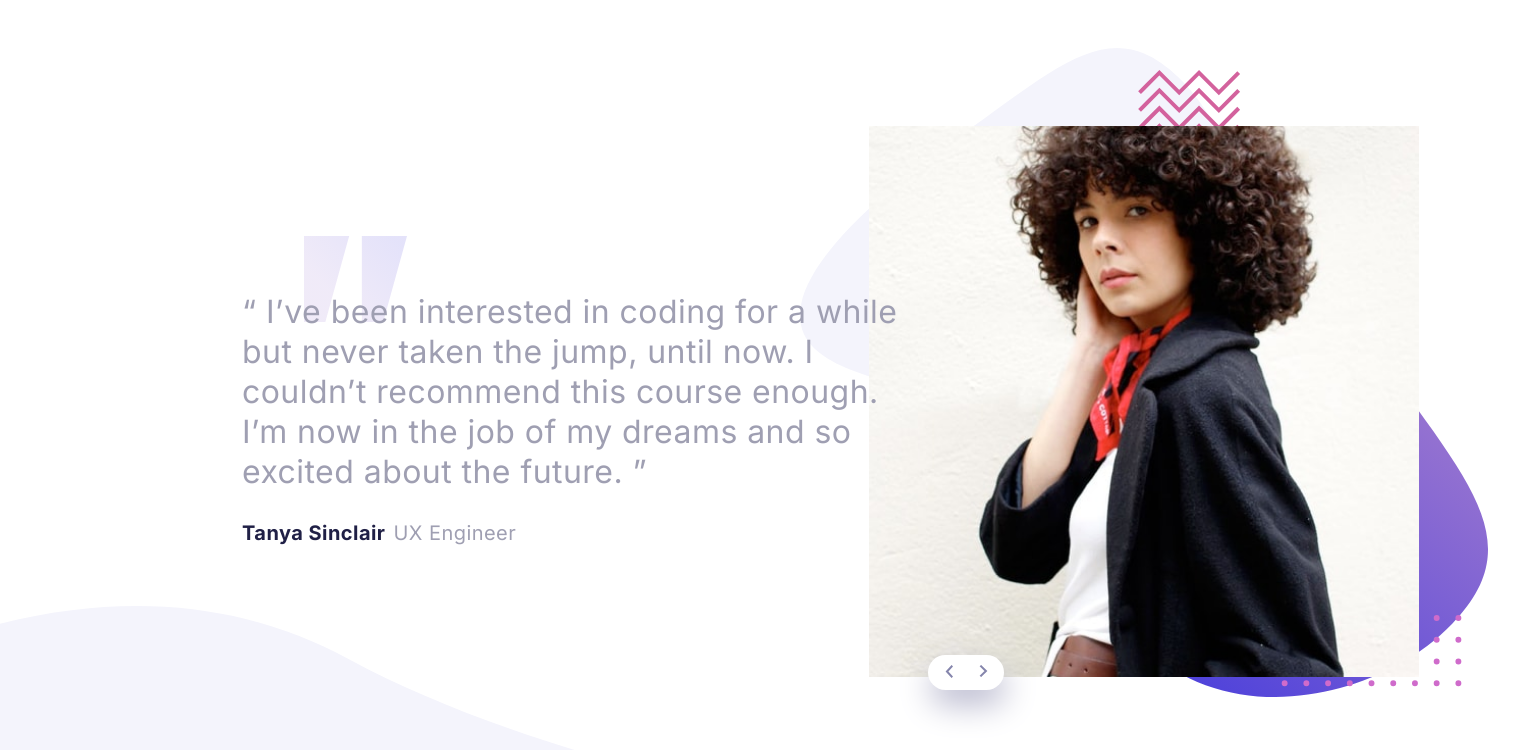
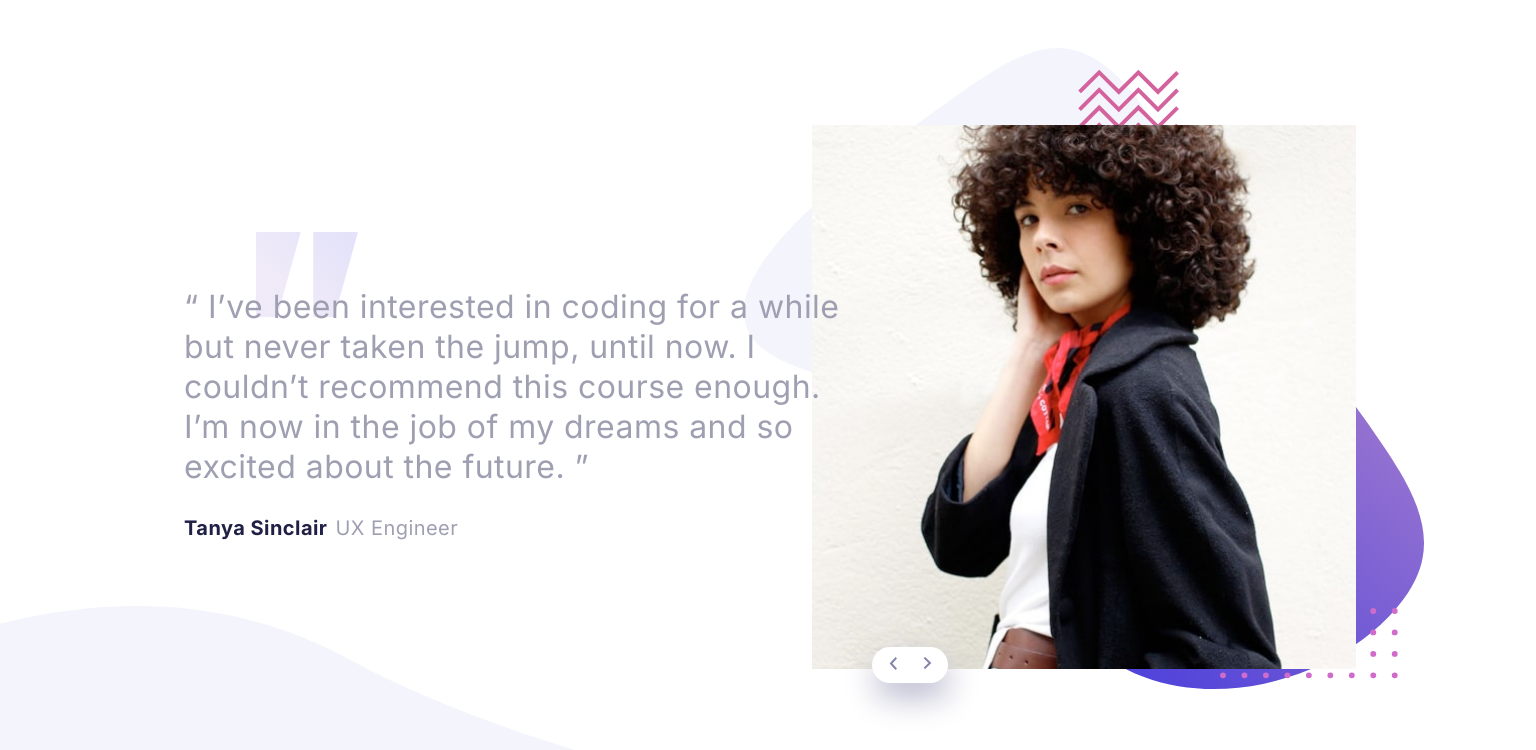
Before and after one commit to victoriatuady/testimonial-slider, a plain HTML site: page index.html in a window 1536 px wide. Drawn offline with Linux system fonts and the light colour scheme.

Commit message:
Updated CSS file

```diff
--- a/style.css
+++ b/style.css
@@ -129,7 +129,7 @@ span {
     grid-template-columns: 1fr 1fr;
     place-content: center;
     text-align: left;
-    margin: 3rem 3rem 2rem 4rem;
+    margin: 3rem 4rem 2rem 4rem;
   }
 
   .container1 {
@@ -169,7 +169,7 @@ span {
   }
 
   .main {
-    margin: 3rem 3rem 3rem 7rem;
+    margin: 3rem 6rem 3rem 7rem;
   }
 
   span {
@@ -187,6 +187,10 @@ span {
 }
 
 @media screen and (min-width: 1440px) {
+  .main {
+    margin: 3rem 7rem 2rem 4rem;
+  }
+
   #paragraph {
     font-size: 32px;
     line-height: 2.5rem;
@@ -205,7 +209,7 @@ span {
   }
 
   .testimonial-text {
-    left: 130px;
+    left: 120px;
     gap: 2rem;
   }
 }
```
